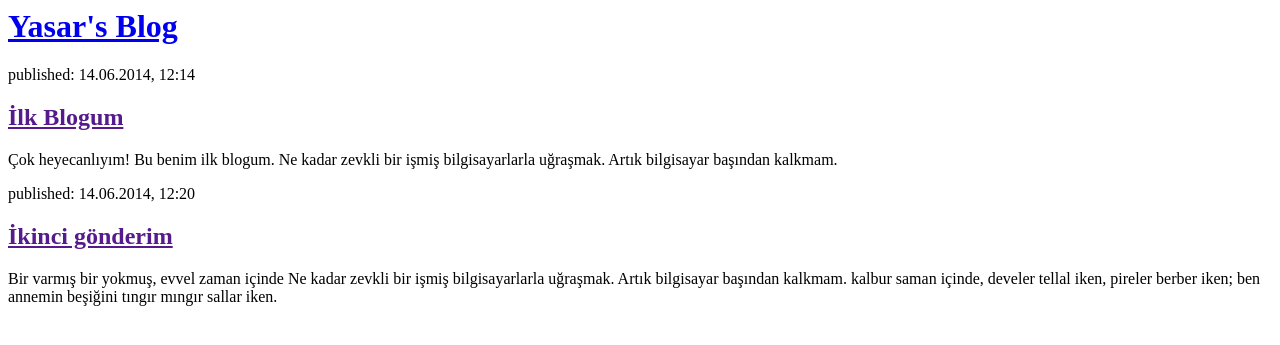
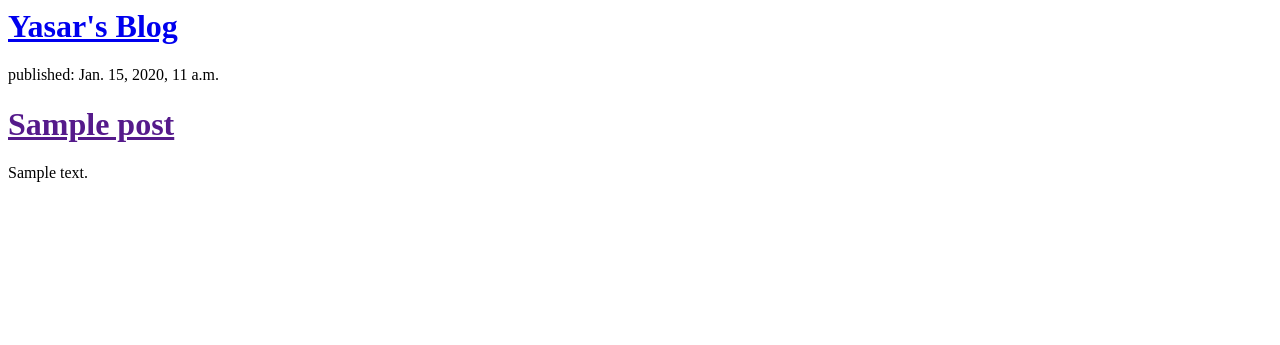
Before and after one commit to avcisec/my-first-blog, a Django app: page / in a window 1280 px wide. Shown: the top 345 px of the page. Run offline with Django 5.2, Linux system fonts and the light colour scheme; tables that the repository leaves empty hold one stand-in row (values such as "Sample post").

Commit message:
Icerikler dinamik hale getirildi. Template falan kurcaladik.

```diff
--- a/blog/templates/blog/post_list.html
+++ b/blog/templates/blog/post_list.html
@@ -6,16 +6,13 @@
         <div>
             <h1><a href="/">Yasar's Blog</a></h1>
         </div>
-        <div>
-            <p>published: 14.06.2014, 12:14</p>
-            <h2><a href="">İlk Blogum</a></h2>
-            <p>Çok heyecanlıyım! Bu benim ilk blogum. Ne kadar zevkli bir işmiş bilgisayarlarla uğraşmak. Artık bilgisayar başından kalkmam. </p>
-        </div>
 
-        <div>
-            <p>published: 14.06.2014, 12:20</p>
-            <h2><a href="">İkinci gönderim</a></h2>
-            <p>Bir varmış bir yokmuş, evvel zaman içinde Ne kadar zevkli bir işmiş bilgisayarlarla uğraşmak. Artık bilgisayar başından kalkmam. kalbur saman içinde, develer tellal iken, pireler berber iken; ben annemin beşiğini tıngır mıngır sallar iken.</p>
-        </div>
+{% for post in posts %}
+<div>
+    <p>published: {{ post.published_date }}</p>
+    <h1><a href="">{{ post.title }}</a></h1>
+    <p>{{ post.text|linebreaksbr }}</p>
+</div>
+        {% endfor %}
     </body>
 </html>
--- a/blog/views.py
+++ b/blog/views.py
@@ -1,6 +1,8 @@
 from django.shortcuts import render
-
+from .models import Post
+from django.utils import timezone
 # Create your views here.
 
 def post_list(request):
-    return render(request, 'blog/post_list.html', {})
+    posts = Post.objects.filter(published_date__lte=timezone.now()).order_by('published_date')
+    return render(request, 'blog/post_list.html', {'posts': posts})
```
